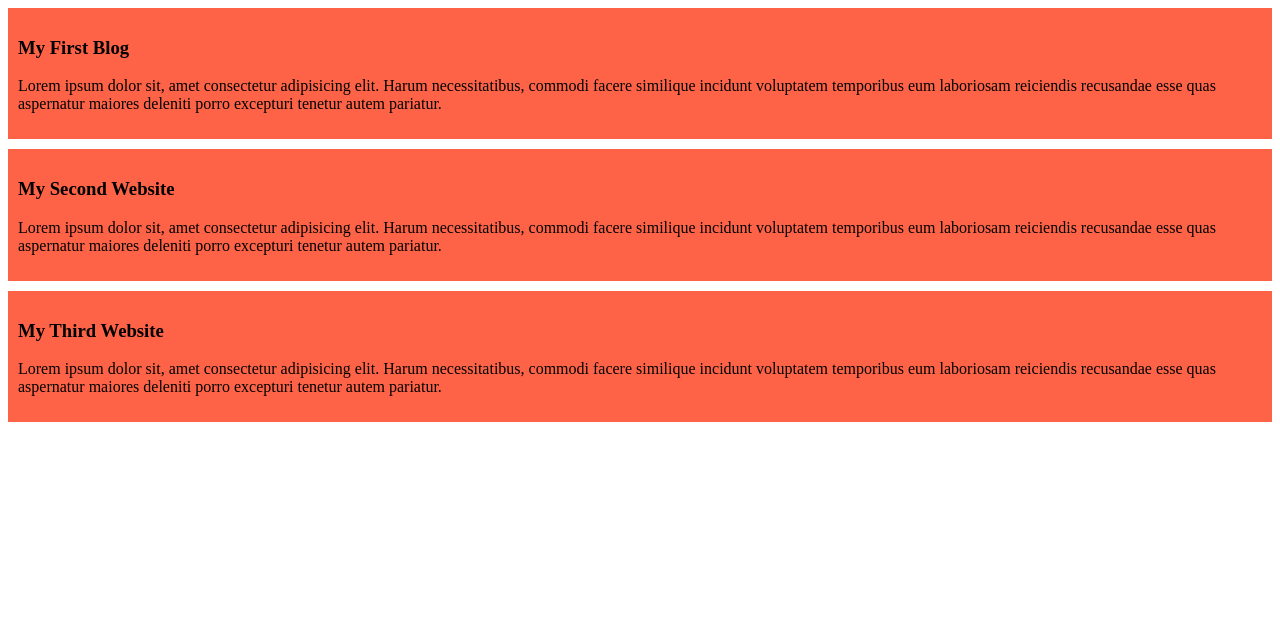
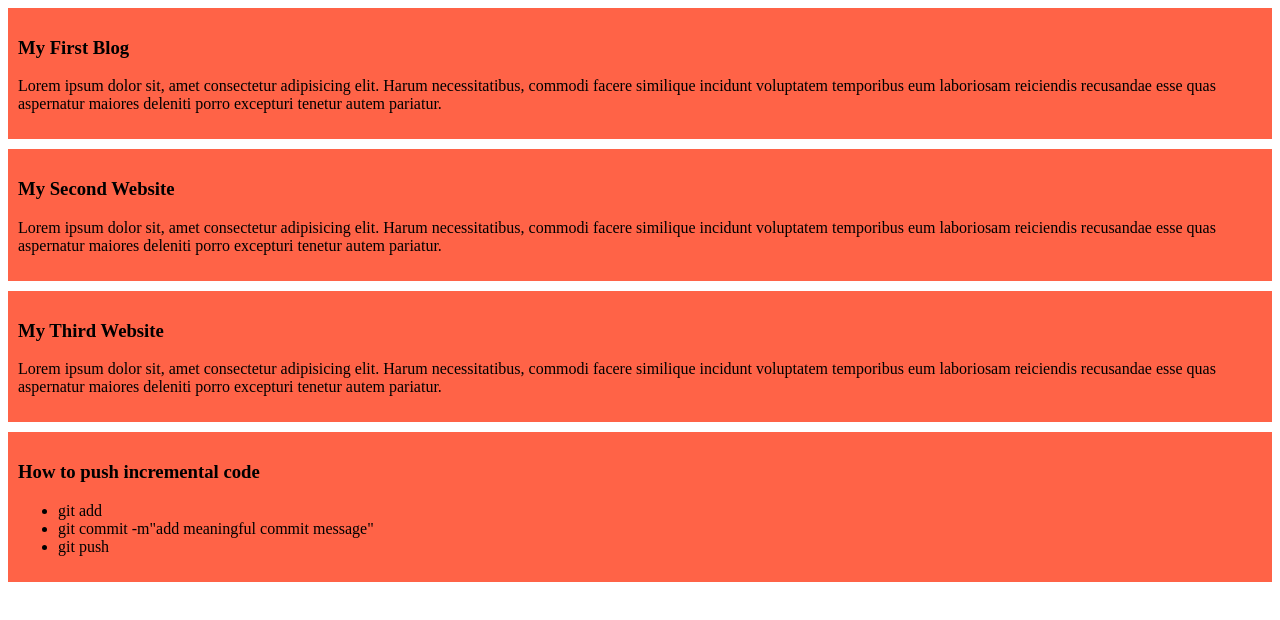
Before and after one commit to Alvee10/my-simple-website, a plain HTML site: page index.html in a window 1280 px wide. Drawn offline with Linux system fonts and the light colour scheme.

Commit message:
added a list

```diff
--- a/index.html
+++ b/index.html
@@ -19,6 +19,13 @@
         <h3>My Third Website</h3>
         <p>Lorem ipsum dolor sit, amet consectetur adipisicing elit. Harum necessitatibus, commodi facere similique incidunt voluptatem temporibus eum laboriosam reiciendis recusandae esse quas aspernatur maiores deleniti porro excepturi tenetur autem pariatur.</p>
     </div>
-
+    <div>
+        <h3>How to push incremental code</h3>
+        <ul>
+            <li>git add</li>
+            <li>git commit -m"add meaningful commit message"</li>
+            <li>git push</li>
+        </ul>
+    </div>
 </body>
 </html>
```
